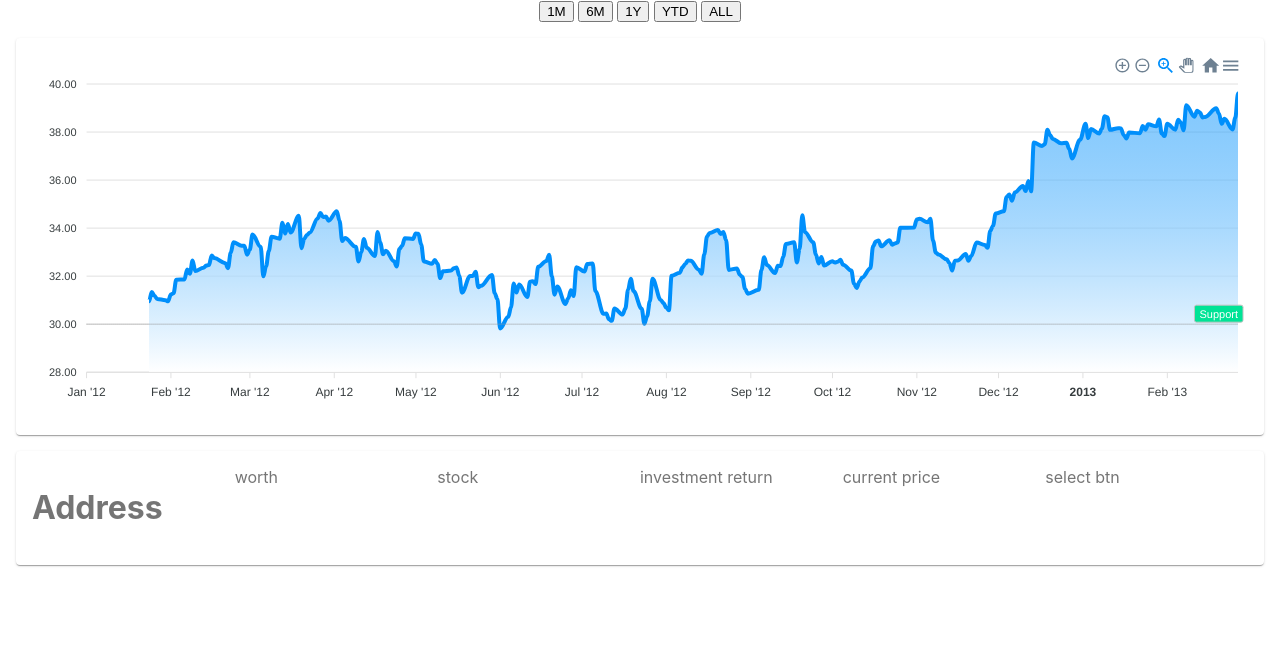
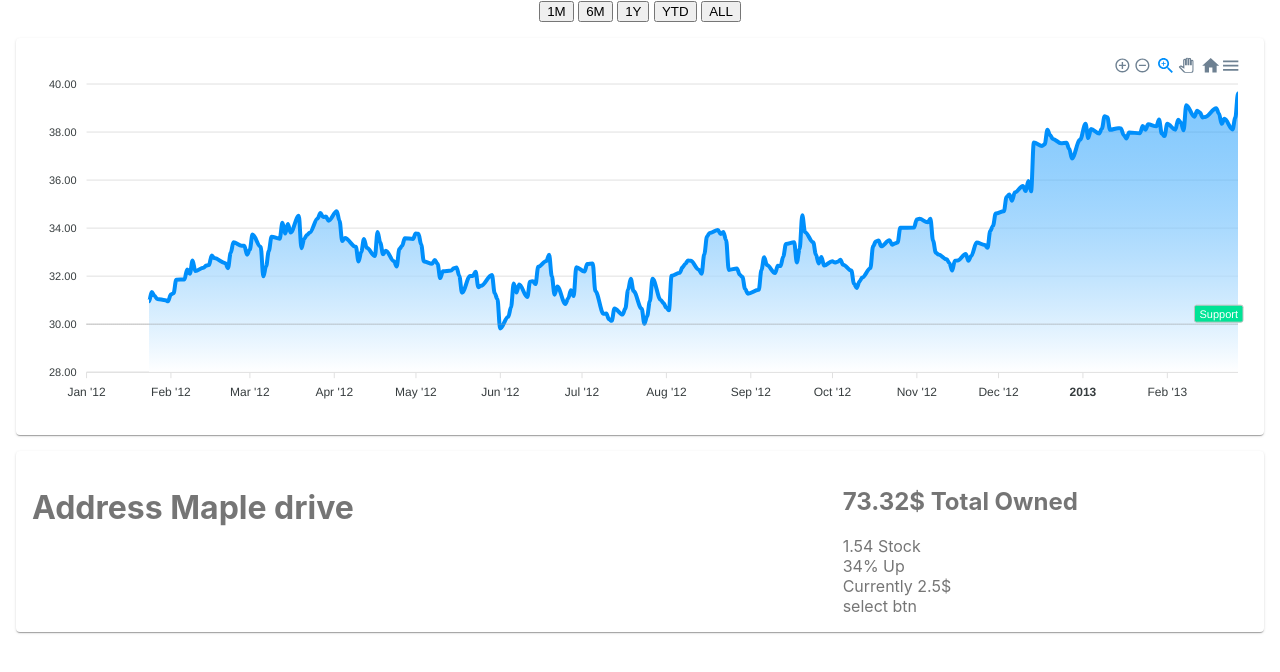
Before and after one commit to Daniil-Aleshechkin/landbanq, a React (Create React App) app: page / in a window 1280 px wide. Shown: the top 672 px of the page. Built offline with nearby package versions, Linux system fonts and the light colour scheme.

Commit message:
Farm listing first draft layout

```diff
--- a/src/components/FarmListing.js
+++ b/src/components/FarmListing.js
@@ -19,23 +19,27 @@ const FarmListing = (props) => {
         <div className={classes.root}>
             <Paper className={classes.paper}>
                 <Grid container>
-                    <Grid item xs={2}>
-                        <h1>Address</h1>
+                    <Grid item xs={8}>
+                        <h1>Address Maple drive</h1>
                     </Grid>
-                    <Grid item xs={2}>
-                        worth
-                    </Grid>
-                    <Grid item xs={2}>
-                        stock
-                    </Grid>
-                    <Grid item xs={2}>
-                        investment return
-                    </Grid>
-                    <Grid item xs={2}>
-                        current price
-                    </Grid>
-                    <Grid item xs={2}>
-                        select btn
+                    <Grid item xs={4}>
+                        <Grid container>
+                            <Grid item xs={12}>
+                                <h2>73.32$ Total Owned</h2>
+                            </Grid>
+                            <Grid item xs={12}>
+                                1.54 Stock
+                            </Grid>
+                            <Grid item xs={12}>
+                                34% Up
+                            </Grid>
+                            <Grid item xs={12}>
+                                Currently 2.5$
+                            </Grid>
+                            <Grid item xs={12}>
+                                select btn
+                            </Grid>
+                        </Grid>
                     </Grid>
                 </Grid>
             </Paper>
```
